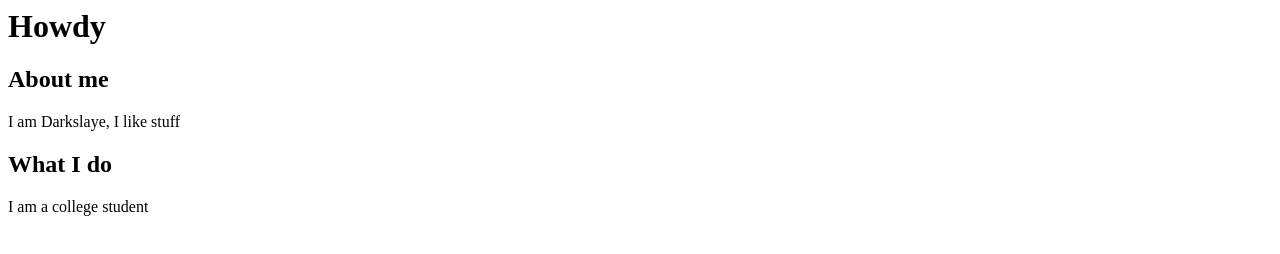
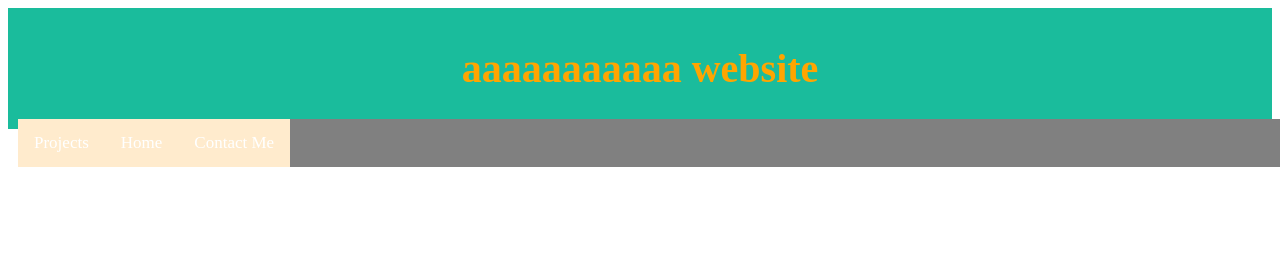
Before and after one commit to Darkslaye/temp, a plain HTML site: page index.html in a window 1280 px wide. Drawn offline with Linux system fonts and the light colour scheme.

Commit message:
Format Testing
Testing the format.

```diff
--- /dev/null
+++ b/CSS/StyleMobile.css
@@ -0,0 +1,38 @@
+.header {
+    padding: 10px;
+    text-align: center;
+    background: #1abc9c;
+    color: orange;
+}
+
+.header h1 {
+    font-size: 40px;
+}
+
+.navbar {
+    background-color: gray;
+    overflow: hidden;
+    position: fixed;
+    width: 100%;
+}
+
+/* Style the links inside the navigation bar */
+.navbar a {
+    float: left;
+    display: block;
+    color: black;
+    text-align: right;
+    padding: 14px 16px;
+    text-decoration: none;
+    font-size: 17px;
+}
+
+.navbar a:hover {
+    background-color: rgb(113, 216, 16);
+    color: black;
+}
+
+.navbar a.active {
+    background-color: blanchedalmond;
+    color: white;
+}
--- /dev/null
+++ b/CSS/StylePC.css
@@ -0,0 +1,38 @@
+.header {
+    padding: 10px;
+    text-align: center;
+    background: #1abc9c;
+    color: orange;
+}
+
+.header h1 {
+    font-size: 40px;
+}
+
+.navbar {
+    background-color: gray;
+    overflow: hidden;
+    position: fixed;
+    width: 100%;
+}
+
+/* Style the links inside the navigation bar */
+.navbar a {
+    float: left;
+    display: block;
+    color: black;
+    text-align: right;
+    padding: 14px 16px;
+    text-decoration: none;
+    font-size: 17px;
+}
+
+.navbar a:hover {
+    background-color: rgb(113, 216, 16);
+    color: black;
+}
+
+.navbar a.active {
+    background-color: blanchedalmond;
+    color: white;
+}
--- /dev/null
+++ b/Scripts/MobileDetection.js
@@ -0,0 +1,11 @@
+window.onload = function() {
+    let details = navigator.userAgent;
+    let regexp = /android|iphone|kindle|ipad/i;
+    let isMobileDevice = regexp.test(details);
+
+    if (!isMobileDevice) {
+        document.getElementById('cssLink').href = './CSS/StylePC.css';
+    } else {
+        document.getElementById('cssLink').href = './CSS/StyleMobile.css';
+    }
+};
--- a/index.html
+++ b/index.html
@@ -1,23 +1,35 @@
-<html>
-    <h1>
-        Howdy
-    </h1>
+<!DOCTYPE html>
+<html lang="en">
+<head>
+    <title>Website!!!</title>
+    <meta charset="UTF-8">
+    <script src="/Scripts/MobileDetection.js"></script>
+    <link id="cssLink" rel="stylesheet">
+</head>
 
-    <body>
-        <h2>
-            About me
-        </h2>
+<body>
+    <div class="header">
+        <h1>aaaaaaaaaaa website</h1>
 
-        <p>
-            I am Darkslaye, I like stuff
-        </p>
-        <h2>
-            What I do
-        </h2>
-        <p>
-            I am a college student
-        </p>
+        <div class="navbar">
+            <a href="#projects" class="active">Projects</a>
+            <a href="#home" class="active">Home</a>
+            <a href="#contact" class="active">Contact Me</a>
 
-    </body>
+        </div>
+
+    </div>
+
+
+
+    <script src="/Scripts/MobileDetection.js"></script>
+
+</body>
+
+
+
+
+
+
 
 </html>
```
